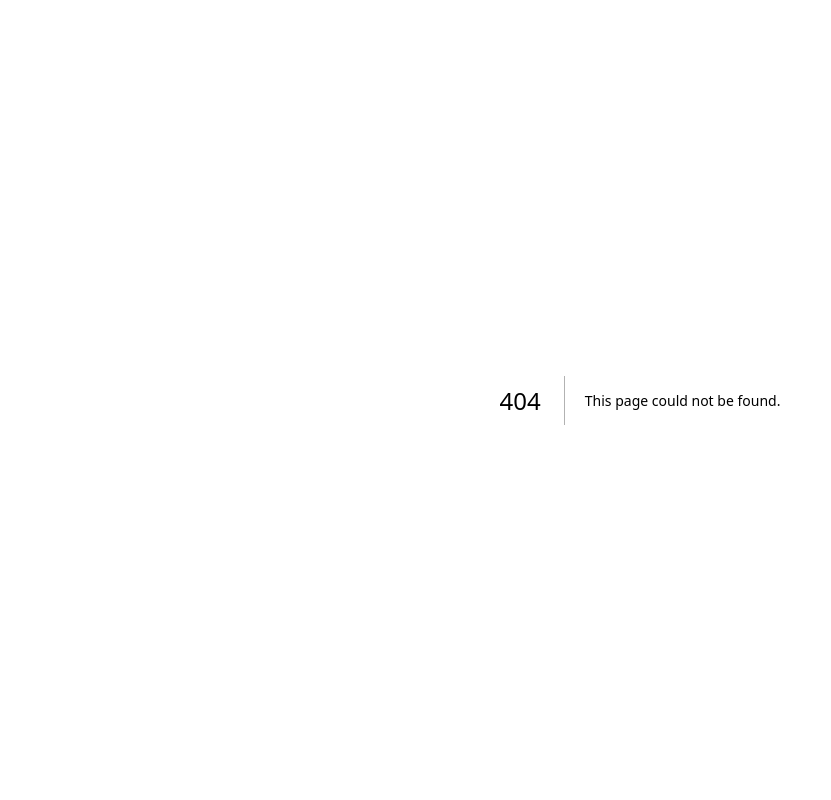
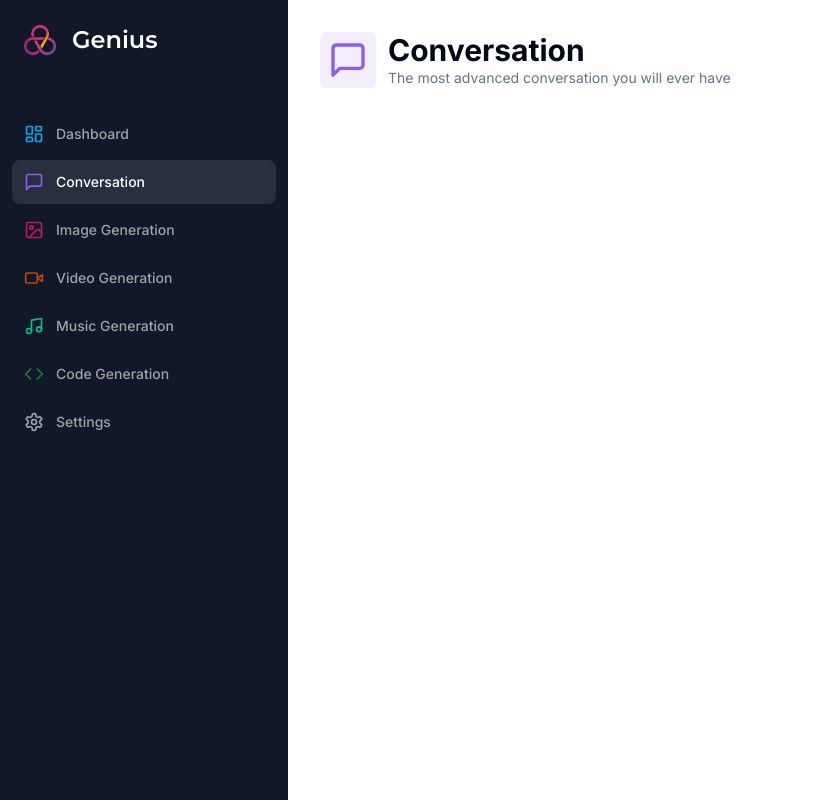
Before and after one commit to jevoncochran/ai-saas, a Next.js app: page /conversation in a window 1280 px wide. Before the commit this address had no page. Shown: the whole page, without its empty margins (0-831 px from the left). Built offline with nearby package versions, Linux system fonts and the light colour scheme.

Commit message:
heading, conversation page, form component

```diff
--- /dev/null
+++ b/app/(dashboard)/(routes)/conversation/page.tsx
@@ -0,0 +1,19 @@
+import Heading from "@/components/heading";
+import { MessageSquare } from "lucide-react";
+
+const ConversationPage = () => {
+  return (
+    <div>
+      <Heading
+        title="Conversation"
+        description="The most advanced conversation you will ever have"
+        icon={MessageSquare}
+        iconColor="text-violet-500"
+        bgColor="bg-violet-500/10"
+      />
+      <div className="px-4 lg:px-8"></div>
+    </div>
+  );
+};
+
+export default ConversationPage;
--- /dev/null
+++ b/components/heading.tsx
@@ -0,0 +1,32 @@
+import { cn } from "@/lib/utils";
+import { LucideIcon } from "lucide-react";
+
+interface HeadingProps {
+  title: string;
+  description: string;
+  icon: LucideIcon;
+  iconColor?: string;
+  bgColor?: string;
+}
+
+const Heading = ({
+  title,
+  description,
+  icon: Icon,
+  iconColor,
+  bgColor,
+}: HeadingProps) => {
+  return (
+    <div className="px-4 lg:px-8 flex items-center gap-x-3 mb-8">
+      <div className={cn("p-2 w-fit rounded-md", bgColor)}>
+        <Icon className={cn("w-10 h-10", iconColor)} />
+      </div>
+      <div>
+        <h2 className="text-3xl font-bold">{title}</h2>
+        <p className="text-sm text-muted-foreground">{description}</p>
+      </div>
+    </div>
+  );
+};
+
+export default Heading;
--- /dev/null
+++ b/components/ui/form.tsx
@@ -0,0 +1,176 @@
+import * as React from "react"
+import * as LabelPrimitive from "@radix-ui/react-label"
+import { Slot } from "@radix-ui/react-slot"
+import {
+  Controller,
+  ControllerProps,
+  FieldPath,
+  FieldValues,
+  FormProvider,
+  useFormContext,
+} from "react-hook-form"
+
+import { cn } from "@/lib/utils"
+import { Label } from "@/components/ui/label"
+
+const Form = FormProvider
+
+type FormFieldContextValue<
+  TFieldValues extends FieldValues = FieldValues,
+  TName extends FieldPath<TFieldValues> = FieldPath<TFieldValues>
+> = {
+  name: TName
+}
+
+const FormFieldContext = React.createContext<FormFieldContextValue>(
+  {} as FormFieldContextValue
+)
+
+const FormField = <
+  TFieldValues extends FieldValues = FieldValues,
+  TName extends FieldPath<TFieldValues> = FieldPath<TFieldValues>
+>({
+  ...props
+}: ControllerProps<TFieldValues, TName>) => {
+  return (
+    <FormFieldContext.Provider value={{ name: props.name }}>
+      <Controller {...props} />
+    </FormFieldContext.Provider>
+  )
+}
+
+const useFormField = () => {
+  const fieldContext = React.useContext(FormFieldContext)
+  const itemContext = React.useContext(FormItemContext)
+  const { getFieldState, formState } = useFormContext()
+
+  const fieldState = getFieldState(fieldContext.name, formState)
+
+  if (!fieldContext) {
+    throw new Error("useFormField should be used within <FormField>")
+  }
+
+  const { id } = itemContext
+
+  return {
+    id,
+    name: fieldContext.name,
+    formItemId: `${id}-form-item`,
+    formDescriptionId: `${id}-form-item-description`,
+    formMessageId: `${id}-form-item-message`,
+    ...fieldState,
+  }
+}
+
+type FormItemContextValue = {
+  id: string
+}
+
+const FormItemContext = React.createContext<FormItemContextValue>(
+  {} as FormItemContextValue
+)
+
+const FormItem = React.forwardRef<
+  HTMLDivElement,
+  React.HTMLAttributes<HTMLDivElement>
+>(({ className, ...props }, ref) => {
+  const id = React.useId()
+
+  return (
+    <FormItemContext.Provider value={{ id }}>
+      <div ref={ref} className={cn("space-y-2", className)} {...props} />
+    </FormItemContext.Provider>
+  )
+})
+FormItem.displayName = "FormItem"
+
+const FormLabel = React.forwardRef<
+  React.ElementRef<typeof LabelPrimitive.Root>,
+  React.ComponentPropsWithoutRef<typeof LabelPrimitive.Root>
+>(({ className, ...props }, ref) => {
+  const { error, formItemId } = useFormField()
+
+  return (
+    <Label
+      ref={ref}
+      className={cn(error && "text-destructive", className)}
+      htmlFor={formItemId}
+      {...props}
+    />
+  )
+})
+FormLabel.displayName = "FormLabel"
+
+const FormControl = React.forwardRef<
+  React.ElementRef<typeof Slot>,
+  React.ComponentPropsWithoutRef<typeof Slot>
+>(({ ...props }, ref) => {
+  const { error, formItemId, formDescriptionId, formMessageId } = useFormField()
+
+  return (
+    <Slot
+      ref={ref}
+      id={formItemId}
+      aria-describedby={
+        !error
+          ? `${formDescriptionId}`
+          : `${formDescriptionId} ${formMessageId}`
+      }
+      aria-invalid={!!error}
+      {...props}
+    />
+  )
+})
+FormControl.displayName = "FormControl"
+
+const FormDescription = React.forwardRef<
+  HTMLParagraphElement,
+  React.HTMLAttributes<HTMLParagraphElement>
+>(({ className, ...props }, ref) => {
+  const { formDescriptionId } = useFormField()
+
+  return (
+    <p
+      ref={ref}
+      id={formDescriptionId}
+      className={cn("text-sm text-muted-foreground", className)}
+      {...props}
+    />
+  )
+})
+FormDescription.displayName = "FormDescription"
+
+const FormMessage = React.forwardRef<
+  HTMLParagraphElement,
+  React.HTMLAttributes<HTMLParagraphElement>
+>(({ className, children, ...props }, ref) => {
+  const { error, formMessageId } = useFormField()
+  const body = error ? String(error?.message) : children
+
+  if (!body) {
+    return null
+  }
+
+  return (
+    <p
+      ref={ref}
+      id={formMessageId}
+      className={cn("text-sm font-medium text-destructive", className)}
+      {...props}
+    >
+      {body}
+    </p>
+  )
+})
+FormMessage.displayName = "FormMessage"
+
+export {
+  useFormField,
+  Form,
+  FormItem,
+  FormLabel,
+  FormControl,
+  FormDescription,
+  FormMessage,
+  FormField,
+}
--- /dev/null
+++ b/components/ui/label.tsx
@@ -0,0 +1,26 @@
+"use client"
+
+import * as React from "react"
+import * as LabelPrimitive from "@radix-ui/react-label"
+import { cva, type VariantProps } from "class-variance-authority"
+
+import { cn } from "@/lib/utils"
+
+const labelVariants = cva(
+  "text-sm font-medium leading-none peer-disabled:cursor-not-allowed peer-disabled:opacity-70"
+)
+
+const Label = React.forwardRef<
+  React.ElementRef<typeof LabelPrimitive.Root>,
+  React.ComponentPropsWithoutRef<typeof LabelPrimitive.Root> &
+    VariantProps<typeof labelVariants>
+>(({ className, ...props }, ref) => (
+  <LabelPrimitive.Root
+    ref={ref}
+    className={cn(labelVariants(), className)}
+    {...props}
+  />
+))
+Label.displayName = LabelPrimitive.Root.displayName
+
+export { Label }
--- a/package.json
+++ b/package.json
@@ -10,7 +10,9 @@
   },
   "dependencies": {
     "@clerk/nextjs": "^4.23.1",
+    "@hookform/resolvers": "^3.1.1",
     "@radix-ui/react-dialog": "^1.0.4",
+    "@radix-ui/react-label": "^2.0.2",
     "@radix-ui/react-slot": "^1.0.2",
     "@types/node": "20.4.5",
     "@types/react": "18.2.16",
@@ -25,9 +27,11 @@
     "postcss": "8.4.27",
     "react": "18.2.0",
     "react-dom": "18.2.0",
+    "react-hook-form": "^7.45.2",
     "tailwind-merge": "^1.14.0",
     "tailwindcss": "3.3.3",
     "tailwindcss-animate": "^1.0.6",
-    "typescript": "5.1.6"
+    "typescript": "5.1.6",
+    "zod": "^3.21.4"
   }
 }
```
Also changed, not shown: 1 other file (tests, documents, lock files or other folders).
